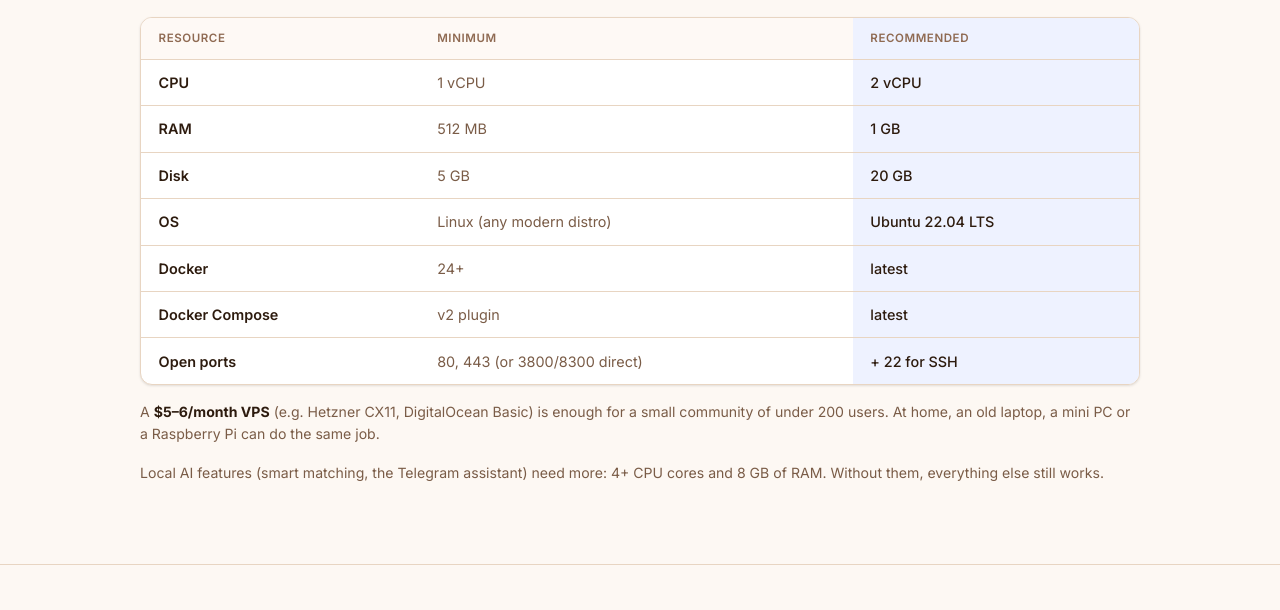
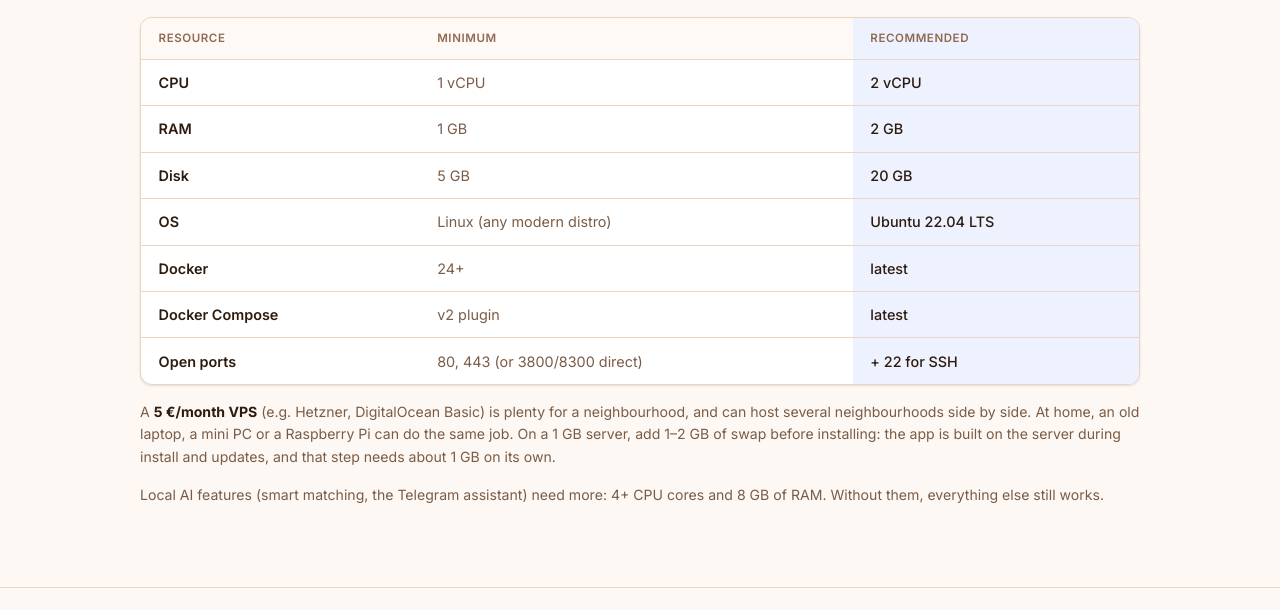
Before and after one commit to neighbourgood/ng-website, a plain HTML site: page index.html in a window 1280 px wide. Shown: the part 5669-6279 px from the top of the page. Drawn offline with Linux system fonts and the light colour scheme.

Commit message:
Describe server size per neighbourhood, not per few hundred users
Most neighbourhoods are far smaller than 200 people, so the old line
oversold what a reader needs. The 512 MB minimum was also too low: the
on-server build alone needs about 1 GB.

Co-Authored-By: Claude Opus 5.5 <noreply@anthropic.com>
Claude-Session: https://claude.ai/code/session_013UKWhSJZ54d429Q8cXQJ1f

```diff
--- a/css/style.css
+++ b/css/style.css
@@ -1,6 +1,6 @@
 /* =========================================
    NeighbourGood Website — Style Sheet
-   Version: 1.3.2
+   Version: 1.3.3
    Design tokens from deployed app
    ========================================= */
 
--- a/index.html
+++ b/index.html
@@ -3,7 +3,7 @@
 <head>
   <meta charset="UTF-8">
   <meta name="viewport" content="width=device-width, initial-scale=1.0">
-  <meta name="version" content="1.3.2">
+  <meta name="version" content="1.3.3">
   <title>NeighbourGood — Community Resource Sharing &amp; Crisis Coordination</title>
   <meta name="description" content="A self-hostable, open-source platform for neighbourhood resource sharing and crisis coordination. Offline-first mesh networking for when it matters most.">
   <link rel="canonical" href="https://neighbourgood.eu">
@@ -478,7 +478,7 @@
               </thead>
               <tbody>
                 <tr><th scope="row">CPU</th><td>1 vCPU</td><td>2 vCPU</td></tr>
-                <tr><th scope="row">RAM</th><td>512 MB</td><td>1 GB</td></tr>
+                <tr><th scope="row">RAM</th><td>1 GB</td><td>2 GB</td></tr>
                 <tr><th scope="row">Disk</th><td>5 GB</td><td>20 GB</td></tr>
                 <tr><th scope="row">OS</th><td>Linux (any modern distro)</td><td>Ubuntu 22.04 LTS</td></tr>
                 <tr><th scope="row">Docker</th><td>24+</td><td>latest</td></tr>
@@ -488,8 +488,9 @@
             </table>
           </div>
           <p class="sysreq-note">
-            A <strong>$5–6/month VPS</strong> (e.g. Hetzner CX11, DigitalOcean Basic) is enough for a small community of under 200 users.
+            A <strong>5&nbsp;€/month VPS</strong> (e.g. Hetzner, DigitalOcean Basic) is plenty for a neighbourhood, and can host several neighbourhoods side by side.
             At home, an old laptop, a mini PC or a Raspberry Pi can do the same job.
+            On a 1&nbsp;GB server, add 1–2&nbsp;GB of swap before installing: the app is built on the server during install and updates, and that step needs about 1&nbsp;GB on its own.
           </p>
           <p class="sysreq-note">
             Local AI features (smart matching, the Telegram assistant) need more: 4+ CPU cores and 8&nbsp;GB of RAM. Without them, everything else still works.
```
Also changed, not shown: 2 other files.
